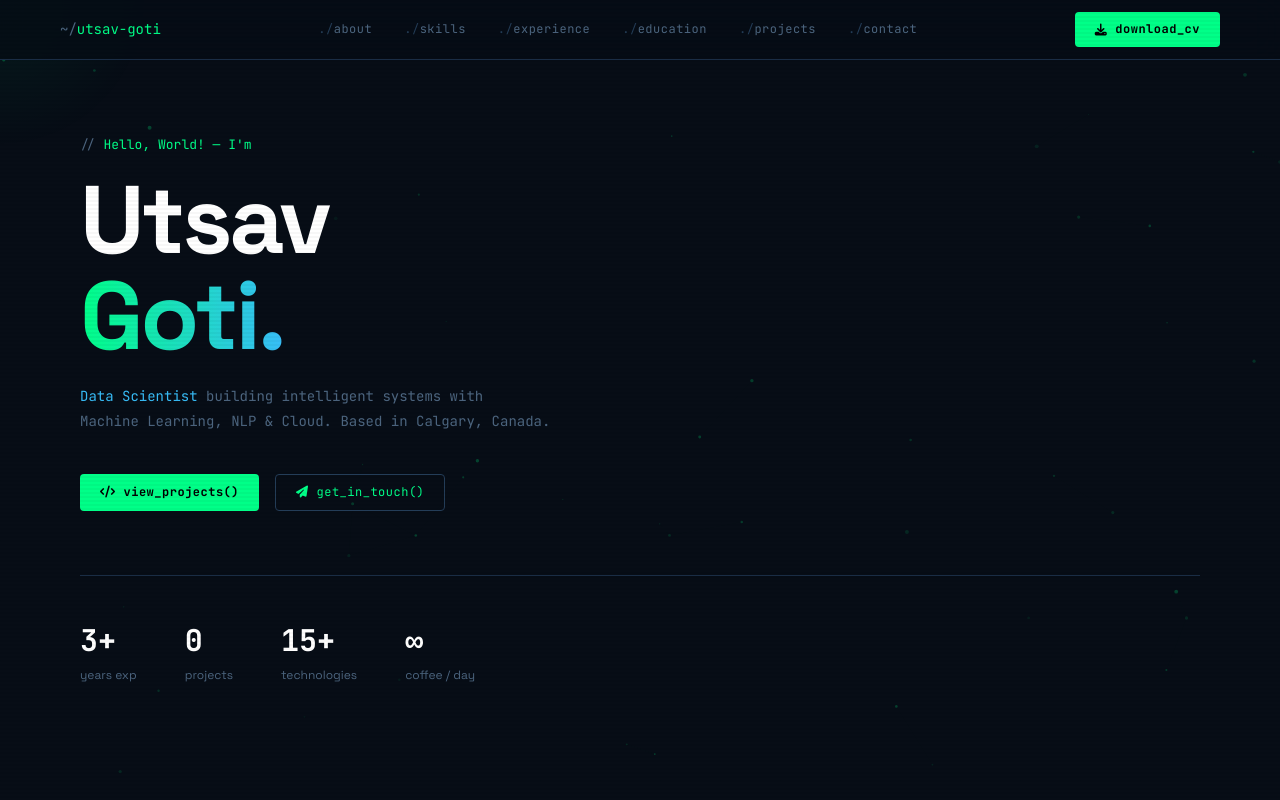
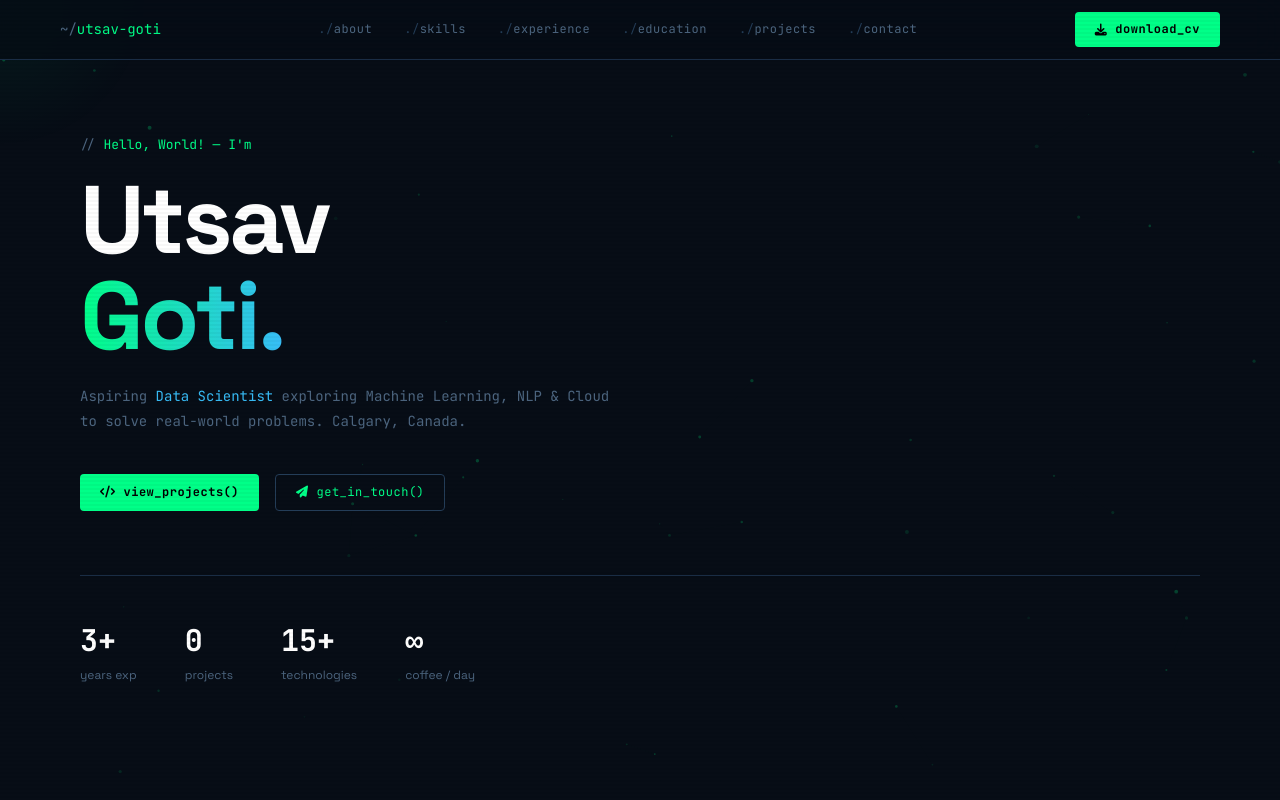
Before and after one commit to utsav4463/utsavgoti.github.io, a plain HTML site: page index.html in a window 1280 px wide. Shown: the top 800 px of the page. Drawn offline with Linux system fonts and the light colour scheme; no server answers.

Commit message:
Update hero section description in index.html

```diff
--- a/index.html
+++ b/index.html
@@ -299,8 +299,8 @@ footer{padding:28px 80px;border-top:1px solid var(--border);display:flex;justify
   <p class="hero-pre"><span>// </span>Hello, World! — I'm</p>
   <h1>Utsav<br><span class="accent">Goti.</span></h1>
   <p class="hero-sub">
-    <span class="hl">Data Scientist</span> building intelligent systems with<br>
-    Machine Learning, NLP &amp; Cloud. Based in Calgary, Canada.
+    Aspiring <span class="hl">Data Scientist</span> exploring Machine Learning,
+    NLP &amp; Cloud to solve real-world problems. Calgary, Canada.
   </p>
   <div class="hero-cta">
     <a href="#projects" class="btn btn-primary"><i class="fa-solid fa-code"></i> view_projects()</a>
```
